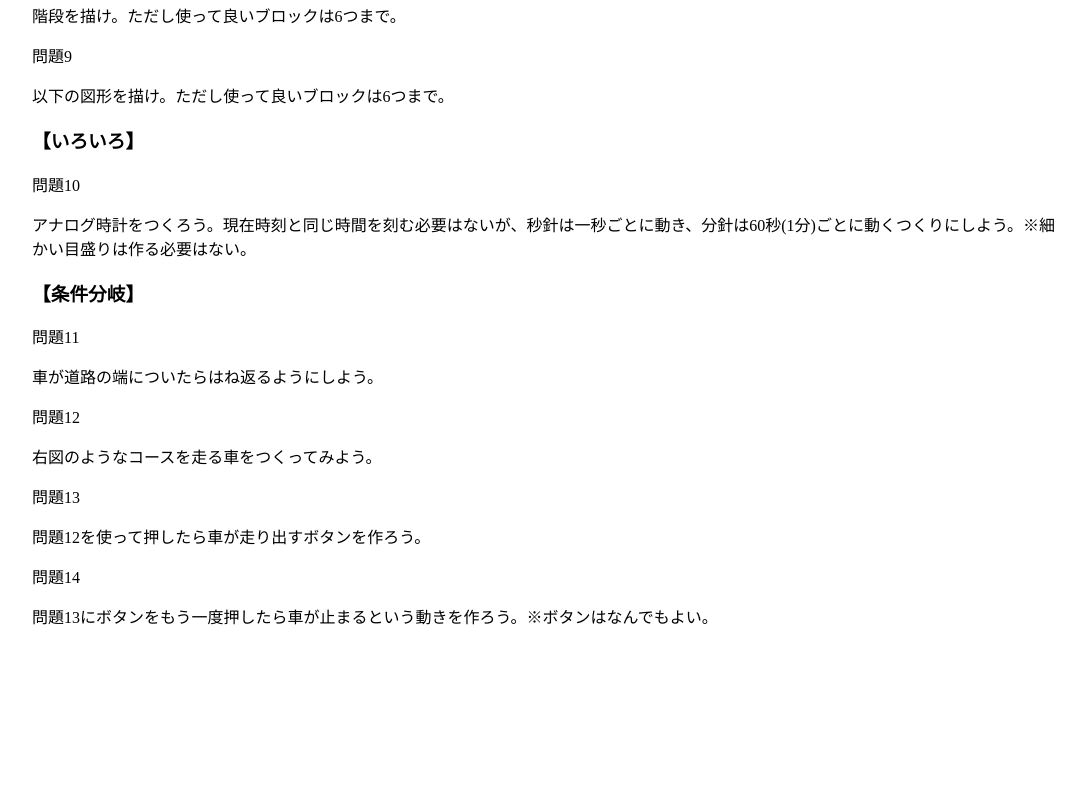
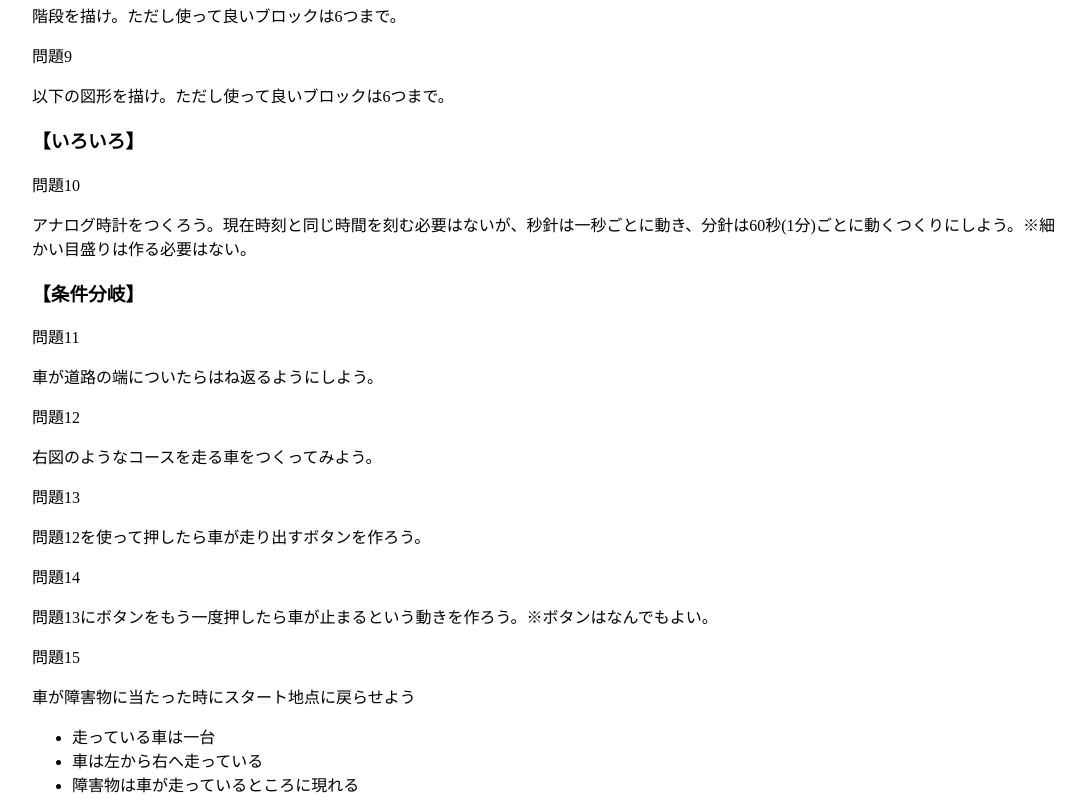
Before and after one commit to CoderDojoKashiwa/scratch_trainingsheet, a plain HTML site: page index.html in a window 1280 px wide. Shown: the part 661-1473 px from the top of the page, without its empty margins (96-1181 px from the left). Before the commit the page ends 1305 px from the top, so only its background shows below. Drawn offline with Linux system fonts and the light colour scheme.

Commit message:
杉尾です

```diff
--- a/index.html
+++ b/index.html
@@ -130,6 +130,21 @@
 				問題13にボタンをもう一度押したら車が止まるという動きを作ろう。※ボタンはなんでもよい。
 			</p>
 		</div>
+	</div>
+
+	<div id="Coor">
+
+		<div id ="q15">
+			<p class="qTitle">問題15</p>
+			<p class="qText">
+				車が障害物に当たった時にスタート地点に戻らせよう
+				<ul>
+				<li>走っている車は一台</li>
+				<li>車は左から右へ走っている</li>
+				<li>障害物は車が走っているところに現れる</li>
+				</ul>
+			</p>
+		</div>
 
 	</div>
 
```
